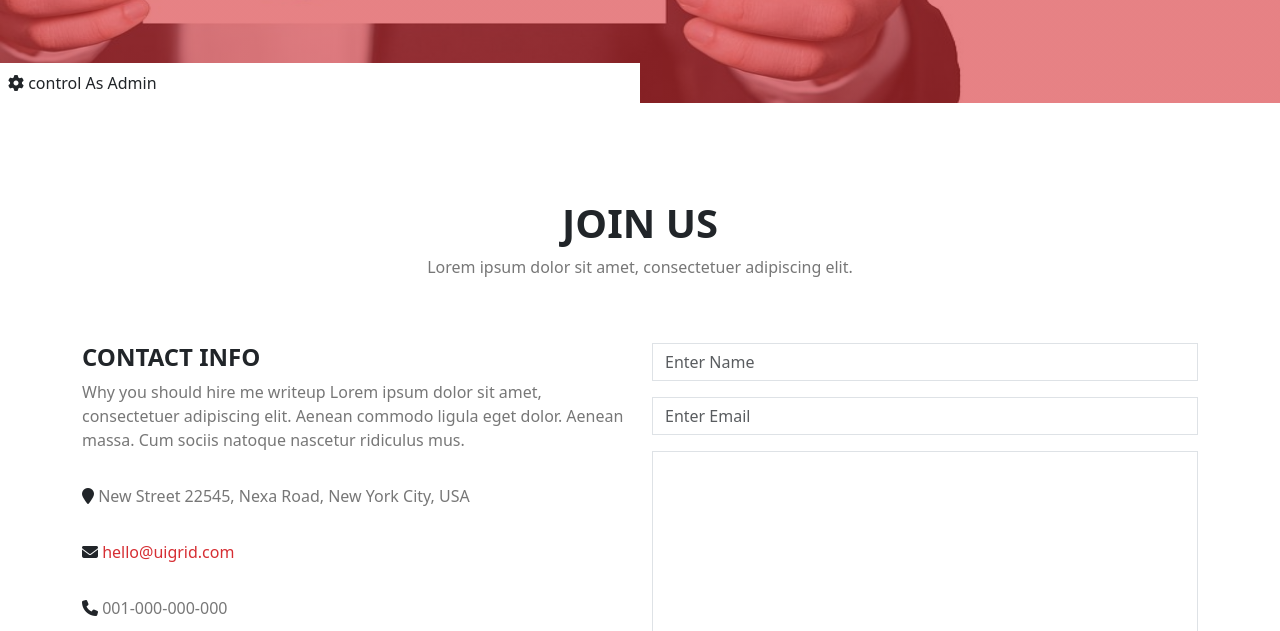
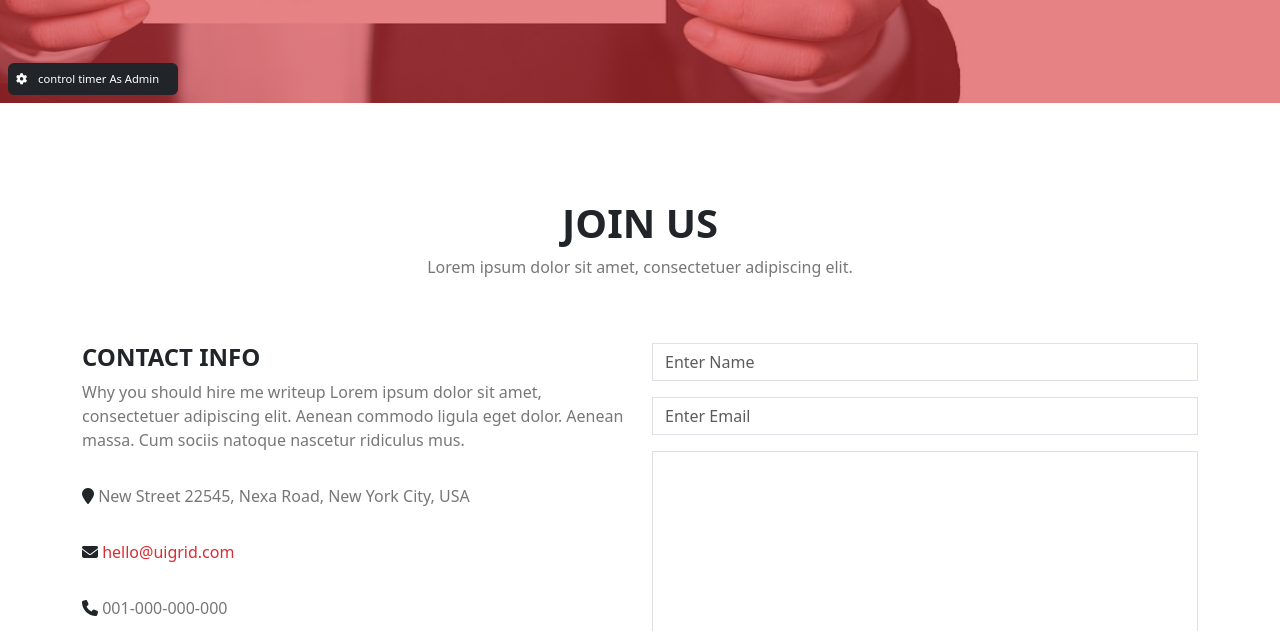
Before and after one commit to Cap-Islam-Gohar/Js-Assignment-14--jQuery, a website: page src/dist/index.html in a window 1280 px wide. Shown: the part 1153-1784 px from the top of the page. Drawn offline with Linux system fonts and the light colour scheme.

Commit message:
solve style for timer control btn

```diff
--- a/src/dist/index.html
+++ b/src/dist/index.html
@@ -86,9 +86,9 @@
                 </div>
                 <div id="timer-finished" class="text-center text-white fs-1 fw-bold"></div>
                 <div class="position-absolute w-50 bottom-0" style="left: -50%;">
-                    <div id="timer-setting" class="position-absolute start-100 bottom-0 w-100 p-2 bg-white" style="cursor: pointer;">
-                        <i class="fa-solid fa-gear"></i>
-                        <span class="">control As Admin</span>
+                    <div id="timer-setting" class="position-absolute start-100 bottom-0 rounded p-2 bg-dark text-white mb-2 ms-2" style="cursor: pointer; font-size:0.7rem; width: 170px;">
+                        <i class="fa-solid fa-gear me-2"></i>
+                        <span>control timer As Admin</span>
                     </div>
                     <div class="bg-dark py-1 px-2">
                         <input class="form-control rounded block w-100" type="datetime-local" name="time"/>
```
